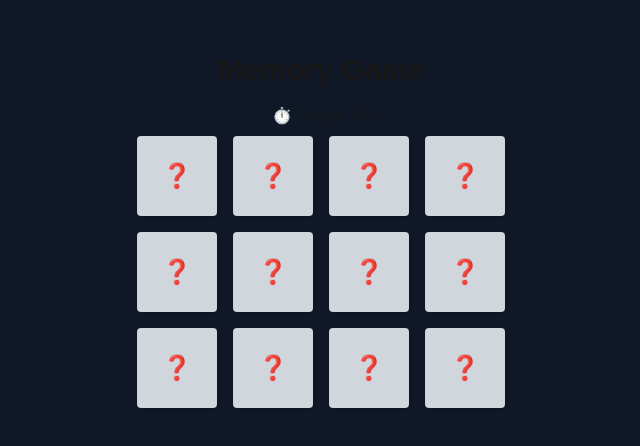
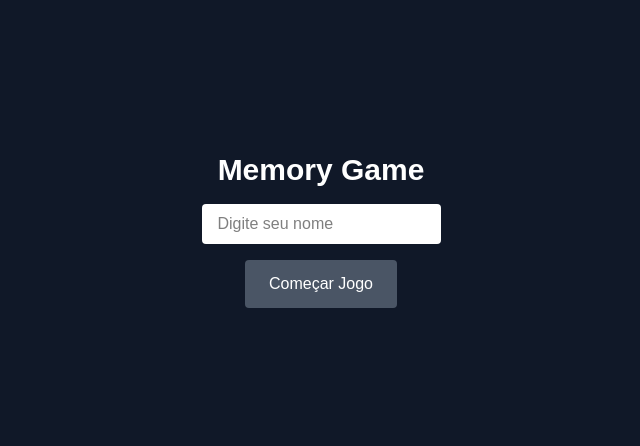
Before and after one commit to JuanAmaral/testemedcof, a Next.js app: page /game in a window 1280 px wide. Shown: the part 170-616 px from the top of the page, without its empty margins (319-959 px from the left). Built offline with nearby package versions, Linux system fonts and the light colour scheme.

Commit message:
feature/add player name input and score submission to API

```diff
--- a/src/app/game/page.tsx
+++ b/src/app/game/page.tsx
@@ -4,17 +4,29 @@ import { useEffect, useState } from "react";
 import Card from "./card";
 
 const initialCards = ["🍕", "🍔", "🍣", "🍩", "🍦", "🍇"];
-const shuffledCards = [...initialCards, ...initialCards].sort(
-  () => Math.random() - 0.5
-);
 
 export default function GamePage() {
-  const [cards, setCards] = useState(shuffledCards);
+  const [cards, setCards] = useState<string[]>([]);
   const [flipped, setFlipped] = useState<number[]>([]);
   const [matched, setMatched] = useState<number[]>([]);
   const [startTime, setStartTime] = useState<number | null>(null);
   const [time, setTime] = useState(0);
   const [gameOver, setGameOver] = useState(false);
+  const [started, setStarted] = useState(false);
+  const [name, setName] = useState("");
+
+  const startGame = () => {
+    const shuffled = [...initialCards, ...initialCards].sort(
+      () => Math.random() - 0.5
+    );
+    setCards(shuffled);
+    setFlipped([]);
+    setMatched([]);
+    setTime(0);
+    setStartTime(Date.now());
+    setGameOver(false);
+    setStarted(true);
+  };
 
   useEffect(() => {
     if (flipped.length === 2) {
@@ -29,6 +41,7 @@ export default function GamePage() {
   useEffect(() => {
     if (matched.length === cards.length && cards.length > 0) {
       setGameOver(true);
+      sendScore();
     }
   }, [matched]);
 
@@ -47,15 +60,12 @@ export default function GamePage() {
       !matched.includes(index)
     ) {
       setFlipped((prev) => [...prev, index]);
-      if (!startTime) setStartTime(Date.now());
     }
   };
 
   const resetGame = () => {
-    const shuffled = [...initialCards, ...initialCards].sort(
-      () => Math.random() - 0.5
-    );
-    setCards(shuffled);
+    setStarted(false);
+    setCards([]);
     setFlipped([]);
     setMatched([]);
     setTime(0);
@@ -63,10 +73,65 @@ export default function GamePage() {
     setGameOver(false);
   };
 
+  const sendScore = async () => {
+    if (!cards.length || matched.length < 2) return;
+
+    const payload = {
+      name,
+      score: time,
+      firstFound: cards[matched[0]],
+      lastFound: cards[matched[matched.length - 1]],
+      createdAt: new Date().toISOString(),
+    };
+
+    try {
+      const res = await fetch(
+        `https://memory-game-5x7j.onrender.com/api-docs/api/scores`,
+        {
+          method: "POST",
+          headers: { "Content-Type": "application/json" },
+          body: JSON.stringify(payload),
+        }
+      );
+      console.log(res);
+      if (!res.ok) {
+        throw new Error("Erro ao enviar score");
+      }
+
+      console.log("Score enviado com sucesso!");
+    } catch (error) {
+      console.error("Erro ao enviar score:", error);
+    }
+  };
+
   return (
     <div className="min-h-screen bg-gray-900 flex flex-col items-center justify-center p-4">
-      <h1 className="text-3xl font-bold mb-4">Memory Game</h1>
-      <p className="mb-2">⏱️ Tempo: {time}s</p>
+      <h1 className="text-3xl font-bold mb-4 text-white">Memory Game</h1>
+
+      {!started ? (
+        <div className="flex flex-col items-center gap-4">
+          <input
+            type="text"
+            placeholder="Digite seu nome"
+            value={name}
+            onChange={(e) => setName(e.target.value)}
+            className="px-4 py-2 rounded bg-white text-black focus:outline-none"
+          />
+          <button
+            onClick={startGame}
+            disabled={!name.trim()}
+            className={`px-6 py-3 rounded text-white ${
+              name.trim()
+                ? "bg-green-600 hover:bg-green-700"
+                : "bg-gray-600 cursor-not-allowed"
+            }`}
+          >
+            Começar Jogo
+          </button>
+        </div>
+      ) : (
+        <>
+          <p className="mb-2 text-white">⏱️ Tempo: {time}s</p>
           <div className="grid grid-cols-4 gap-4">
             {cards.map((card, index) => (
               <Card
@@ -79,7 +144,9 @@ export default function GamePage() {
           </div>
           {gameOver && (
             <div className="mt-4 text-center">
-          <p className="text-xl font-semibold">🎉 Você venceu em {time}s!</p>
+              <p className="text-xl font-semibold text-white">
+                🎉 {name}, você venceu em {time}s!
+              </p>
               <button
                 onClick={resetGame}
                 className="mt-2 px-4 py-2 bg-blue-600 text-white rounded hover:bg-blue-700"
@@ -88,6 +155,8 @@ export default function GamePage() {
               </button>
             </div>
           )}
+        </>
+      )}
     </div>
   );
 }
```
Lines whose indentation alone changed are shown as unchanged.
